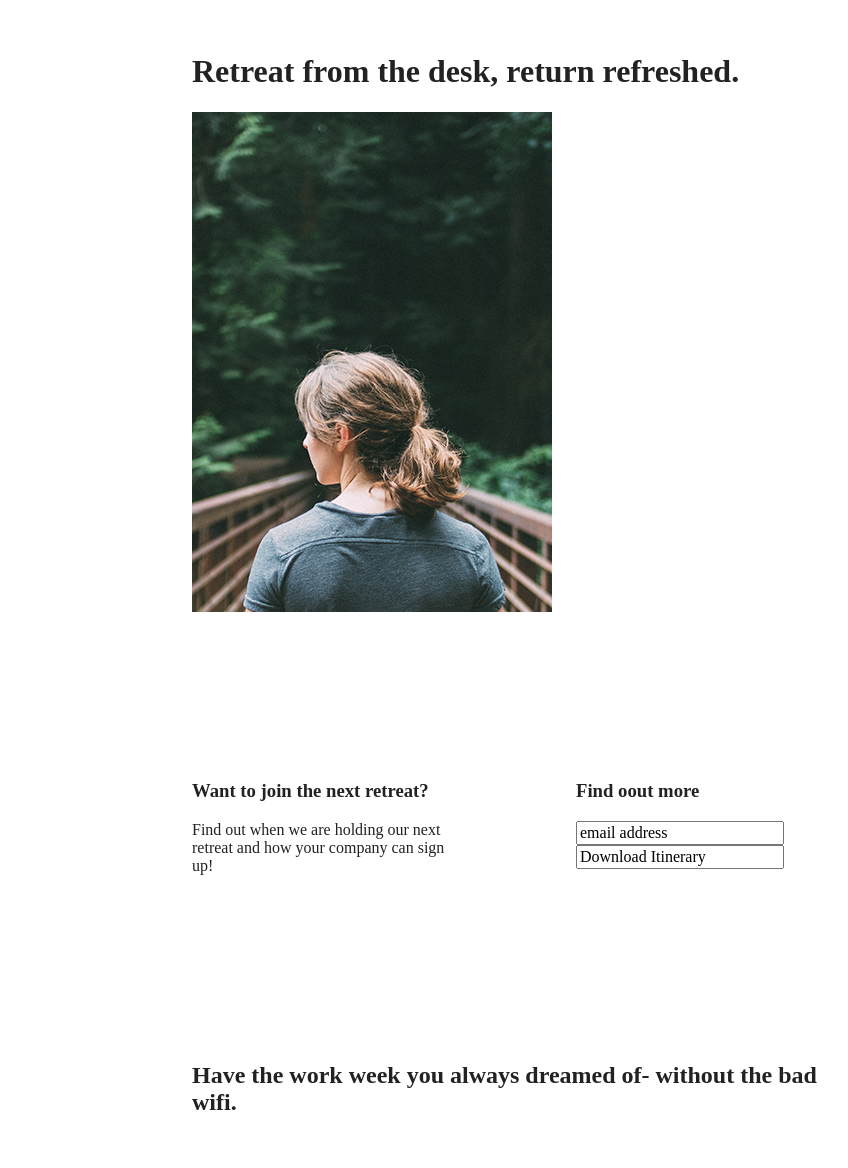
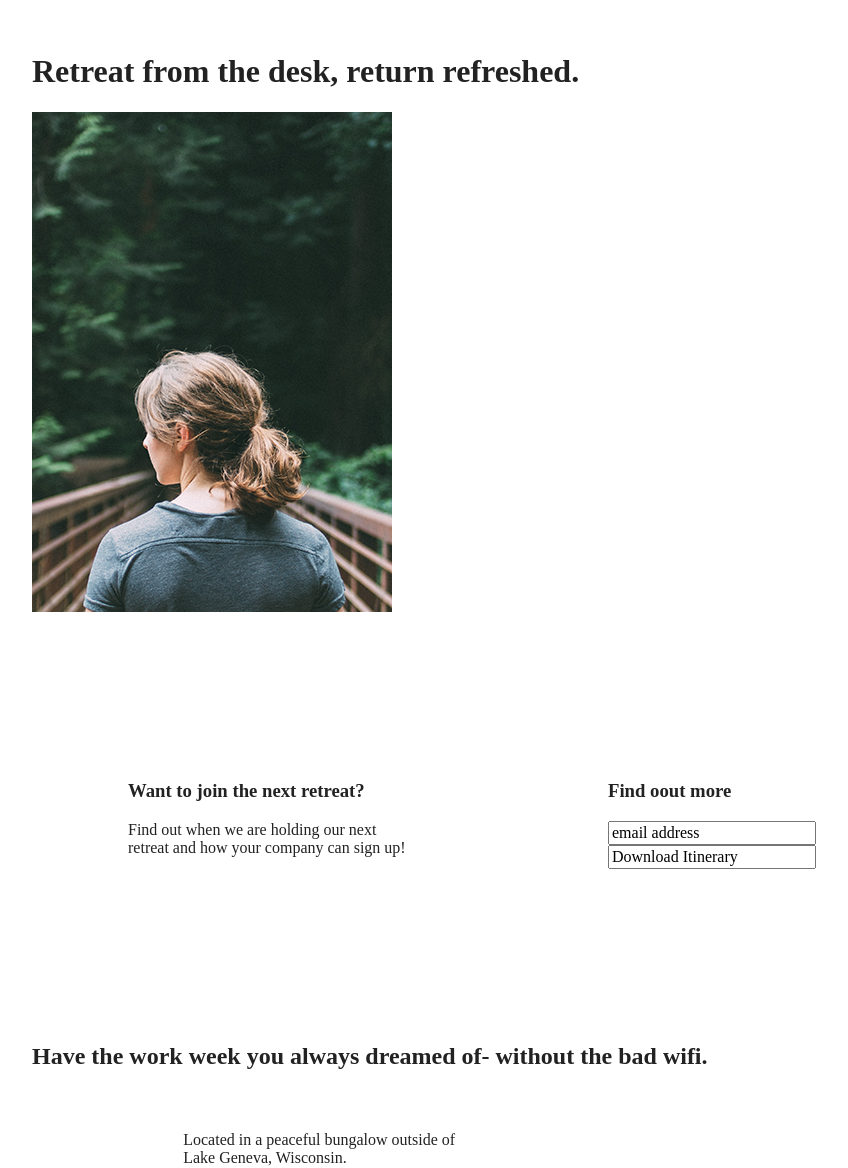
Before and after one commit to Valykh/unplugged-retreat-website-project, a website built with Parcel: page index.html in a window 1280 px wide. Shown: the part 206-1374 px from the top of the page, without its empty margins (128-976 px from the left). Built offline with nearby package versions, Linux system fonts and the light colour scheme.

Commit message:
Desktop style

```diff
--- a/css/main.css
+++ b/css/main.css
@@ -489,9 +489,63 @@ aside {
     }
  }
 
+
+ /* =============================================================================
+    Desktop styles here
+    ============================================================================= */
+
    @media only screen and (min-width: 1200px) {
    /*Desktop styles here*/
-   }
+
+    .content-wrapper {
+         max-width: 960px;
+    }
+
+     /* Hero */
+    .hero-area h1 {
+        width: 60%;
+    }
+
+    /* Aside */
+    aside .content-wrapper {
+        justify-content: space-around;
+    }
+
+    aside .content-wrapper .form-description,
+    aside .content-wrapper .form {
+        width: 30%;
+    }
+
+    /* Features */
+    .features h2 {
+        width: 90%;
+    }
+
+    .features article {
+        flex-basis: 33%;
+    }
+
+    /* Reviews */
+    .reviews article div {
+        width: 42%;
+    }
+
+/* ==========================================================================
+   About Page
+   ========================================================================== */
+    .mission h2,
+    .contact-section .content-wrapper h2 {
+        width: 95%;
+    }
+
+/* ==========================================================================
+   FAQ Page
+   ========================================================================== */
+    .faq h2 {
+        width: 100%;
+    }
+
+  }
 
 /* ==========================================================================
    Print styles.
```
